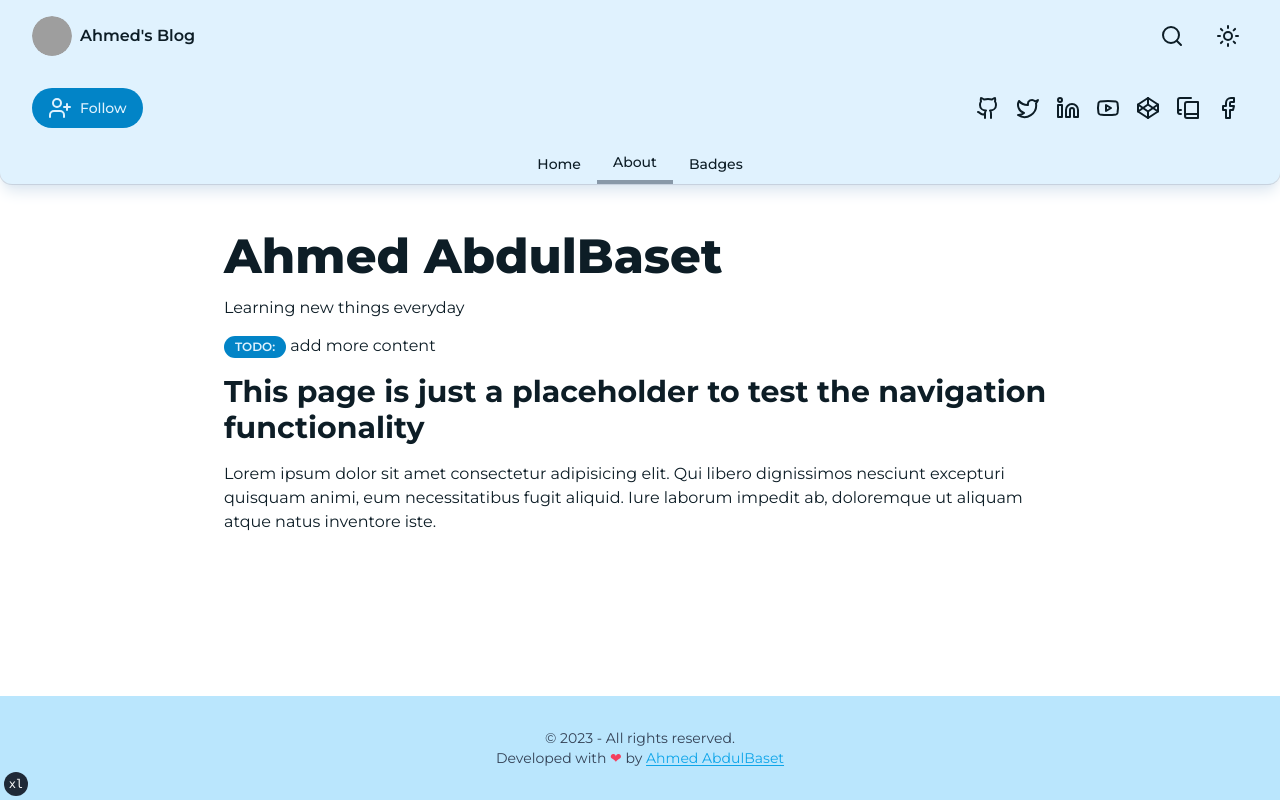
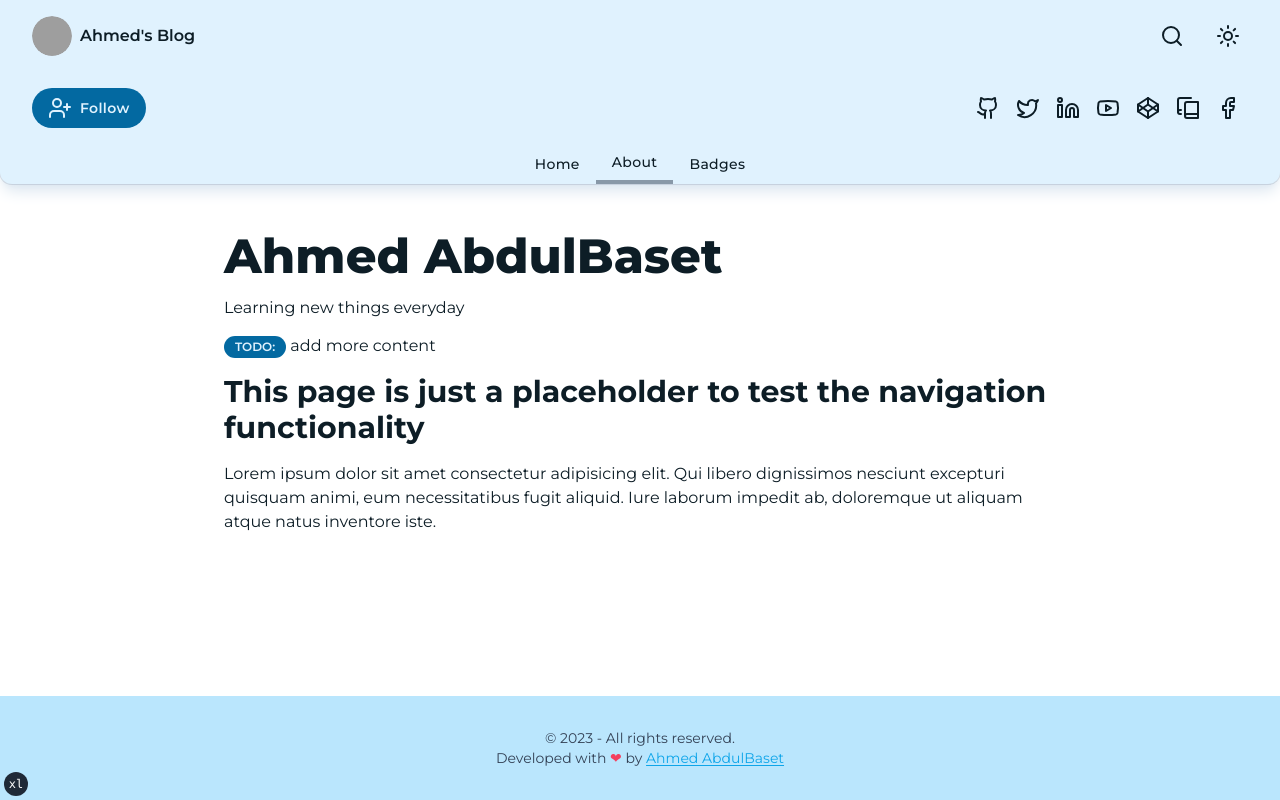
Before and after one commit to AhmedBaset/blog, a Next.js app: page /about in a window 1280 px wide. Built offline with nearby package versions, Linux system fonts and the light colour scheme; grey boxes are pictures that could not be loaded.

Commit message:
improve pagespeed insights

```diff
--- a/src/components/MobileNavMenu.tsx
+++ b/src/components/MobileNavMenu.tsx
@@ -12,6 +12,7 @@
 		<Sheet>
 			<SheetTrigger className="md:hidden" asChild>
 				<Button variant="outline" size="icon">
+					<span className="sr-only">Menu</span>
 					<MenuIcon />
 				</Button>
 			</SheetTrigger>
--- a/src/components/PostCard.tsx
+++ b/src/components/PostCard.tsx
@@ -32,7 +32,10 @@
 					/>
 				</CardContent>
 				<CardHeader>
-					<CardTitle className="mb-2 decoration-sky-500/50 decoration-wavy underline-offset-4 group-hover:underline">
+					<CardTitle
+						is="h2"
+						className="mb-2 decoration-sky-500/50 decoration-wavy underline-offset-4 group-hover:underline"
+					>
 						{title}
 					</CardTitle>
 					<CardDescription className="line-clamp-3 overflow-hidden text-ellipsis">
--- a/src/components/ui/button.tsx
+++ b/src/components/ui/button.tsx
@@ -5,11 +5,12 @@
 import { cn } from "@/lib/utils"
 
 const buttonVariants = cva(
-	"inline-flex items-center justify-center rounded-md text-sm font-medium ring-offset-background transition-colors focus-visible:outline-none focus-visible:ring-2 focus-visible:ring-ring focus-visible:ring-offset-2 disabled:pointer-events-none disabled:opacity-50",
+	"inline-flex items-center justify-center rounded-md tracking-wide text-sm font-medium ring-offset-background transition-colors focus-visible:outline-none focus-visible:ring-2 focus-visible:ring-ring focus-visible:ring-offset-2 disabled:pointer-events-none disabled:opacity-50",
 	{
 		variants: {
 			variant: {
-				default: "bg-primary text-primary-foreground hover:bg-primary/90",
+				default:
+					"bg-primary font-semibold text-primary-foreground hover:bg-primary/90",
 				destructive:
 					"bg-destructive text-destructive-foreground hover:bg-destructive/90",
 				outline:
--- a/src/lib/shadcnPlugin.ts
+++ b/src/lib/shadcnPlugin.ts
@@ -72,7 +72,7 @@
 					background: "hsl(var(--background))",
 					foreground: "hsl(var(--foreground))",
 					primary: {
-						DEFAULT: colors.sky["600"],
+						DEFAULT: colors.sky["700"],
 						foreground: colors.sky["100"],
 						...colors.sky,
 					},
```
